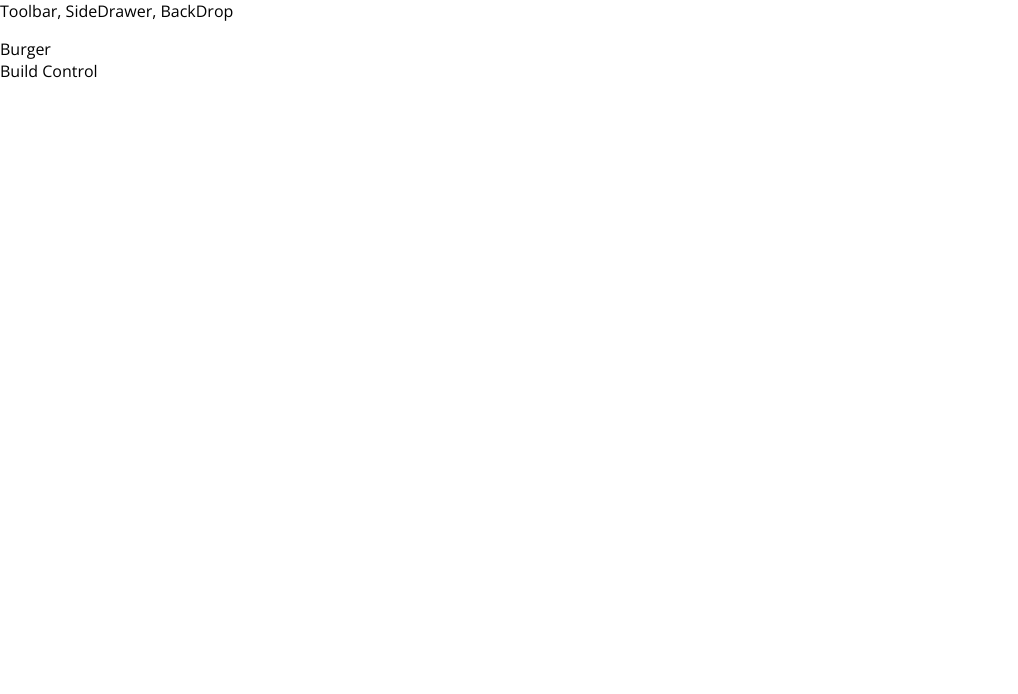
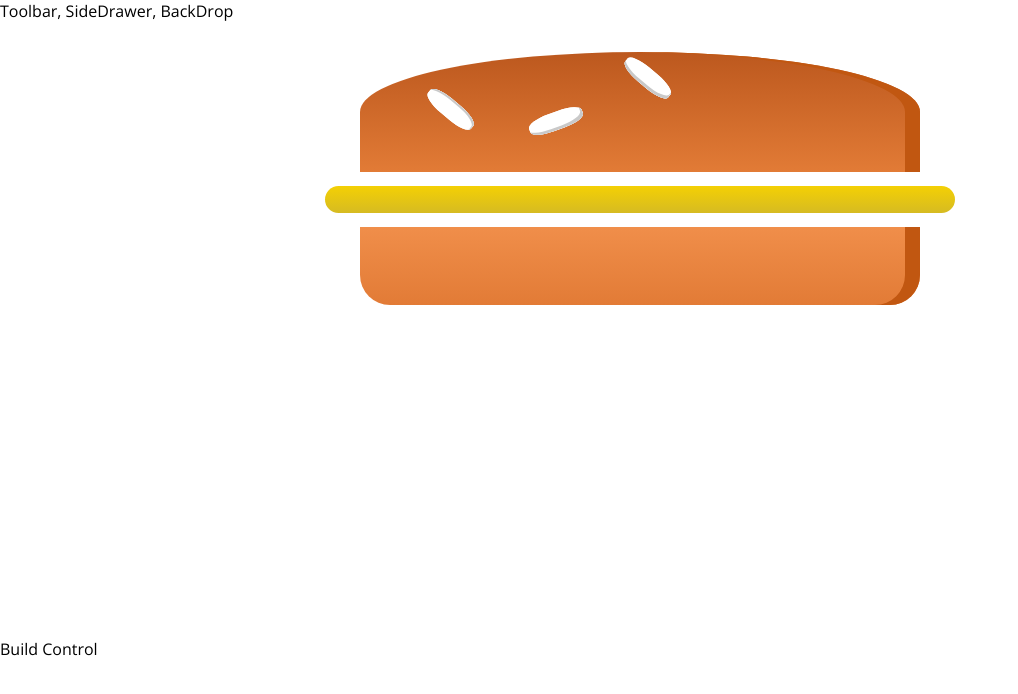
Before and after one commit to nghitrum/burger-builder, a React (Create React App) app: page / in a window 1280 px wide. Shown: the top 694 px of the page, without its empty margins (0-1018 px from the left). Built offline with nearby package versions, Linux system fonts and the light colour scheme.

Commit message:
Add hard coded burger

```diff
--- a/package.json
+++ b/package.json
@@ -30,5 +30,8 @@
       "last 1 firefox version",
       "last 1 safari version"
     ]
+  },
+  "devDependencies": {
+    "prop-types": "^15.7.2"
   }
 }
--- /dev/null
+++ b/src/components/Burger/Burger.module.css
@@ -0,0 +1,30 @@
+.Burger {
+	width: 100%;
+	margin: auto;
+	height: 250px;
+	overflow: scroll;
+	text-align: center;
+	font-weight: bold;
+	font-size: 1.2rem;
+}
+
+@media (min-width: 500px) and (max-height: 400px) {
+	.Burger {
+		width: 350px;
+		height: 300px;
+	}
+}
+
+@media (min-width: 500px) and (min-height: 401px) {
+	.Burger {
+		width: 450px;
+		height: 400px;
+	}
+}
+
+@media (min-width: 1000px) and (min-height: 700px) {
+	.Burger {
+		width: 700px;
+		height: 600px;
+	}
+}
--- a/src/components/Burger/BurgerIngredient/index.js
+++ b/src/components/Burger/BurgerIngredient/index.js
@@ -1,4 +1,5 @@
 import React from 'react';
+import PropTypes from 'prop-types';
 import classes from './BurgerIngredient.module.css';
 
 const BurgerIngredient = (props) => {
@@ -35,4 +36,8 @@
 	return ingredient;
 };
 
+BurgerIngredient.propTypes = {
+	type: PropTypes.string.isRequired
+};
+
 export default BurgerIngredient;
--- a/src/components/Burger/index.js
+++ b/src/components/Burger/index.js
@@ -0,0 +1,16 @@
+import React from 'react';
+import BurgerIngredient from './BurgerIngredient';
+import classes from './Burger.module.css';
+
+const Burger = (props) => {
+	return (
+		<div className={classes.Burger}>
+			<BurgerIngredient type="bread-top" />
+			<BurgerIngredient type="cheese" />
+			<BurgerIngredient type="neat" />
+			<BurgerIngredient type="bread-bottom" />
+		</div>
+	);
+};
+
+export default Burger;
--- a/src/containers/BurgerBuilder/index.js
+++ b/src/containers/BurgerBuilder/index.js
@@ -1,10 +1,11 @@
 import React, { Component, Fragment } from 'react';
+import Burger from '../../components/Burger';
 
 class BurderBuilder extends Component {
 	render() {
 		return (
 			<Fragment>
-				<div>Burger</div>
+				<Burger />
 				<div>Build Control</div>
 			</Fragment>
 		);
```
